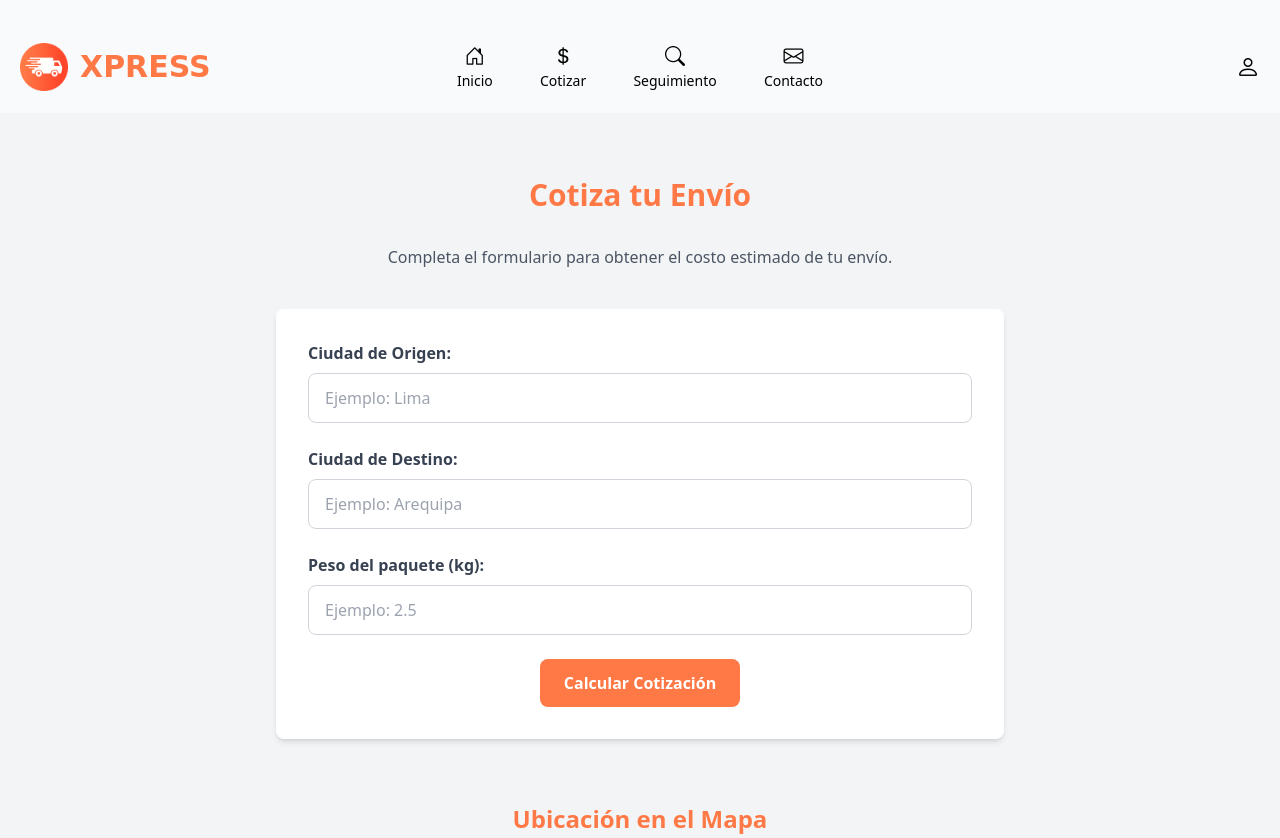
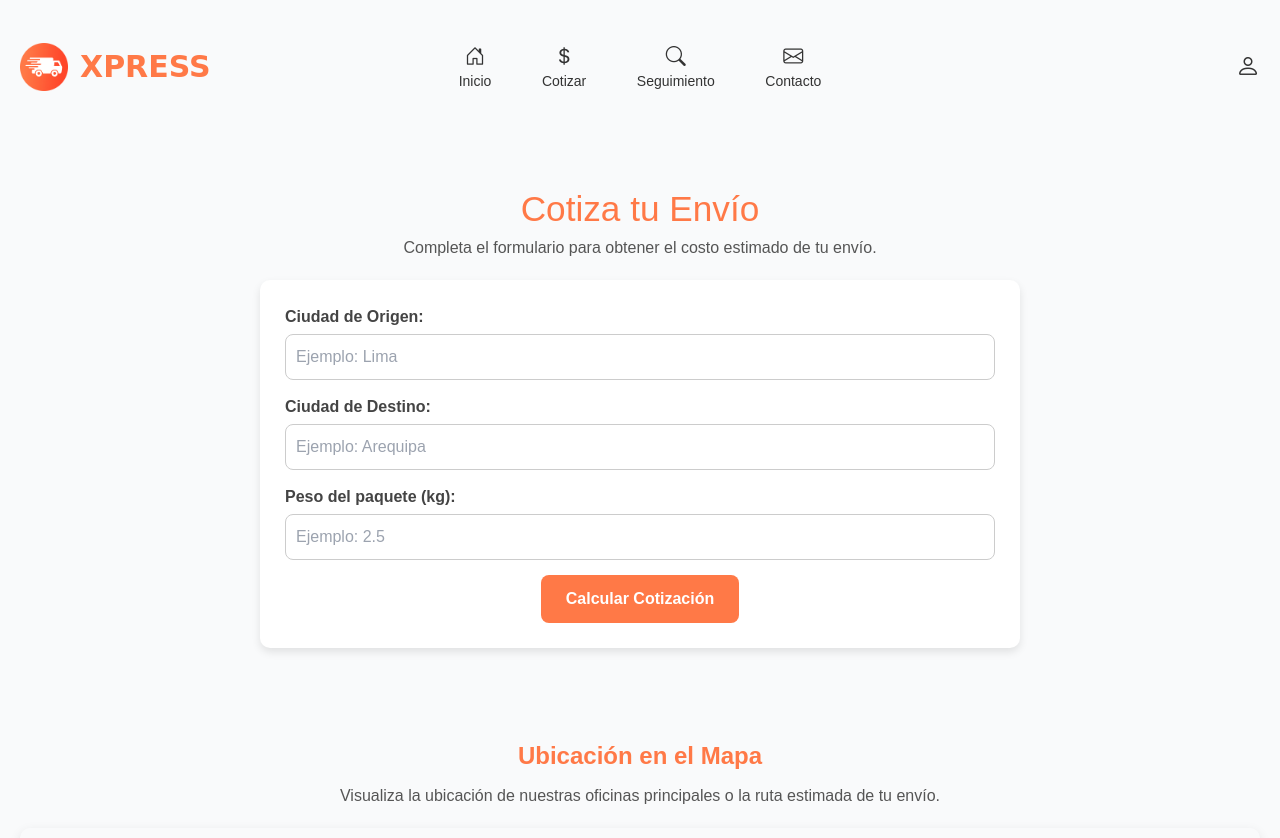
Before and after one commit to Xpress-Herramientas-de-Desarrollo/Paquetes-Xpress1, a PHP site: page /cotizar.php in a window 1280 px wide. Shown: the top 838 px of the page. Run offline with PHP 8.4, Linux system fonts and the light colour scheme; some libraries are stand-ins or nearby versions; some web fonts are replaced; grey boxes are pictures that could not be loaded.

Commit message:
Aplicando estilos a cotizar

```diff
--- a/assets/css/estilos.css
+++ b/assets/css/estilos.css
@@ -0,0 +1,131 @@
+/* ======= ESTILOS GENERALES ======= */
+body {
+    font-family: Arial, Helvetica, sans-serif;
+    margin: 0;
+    background: #f9f9f9;
+    color: #333;
+}
+
+h1, h2 {
+    margin-bottom: 15px;
+}
+
+.contenedor {
+    max-width: 800px;
+    margin: auto;
+    padding: 20px;
+}
+
+.seccion-principal {
+    padding: 50px 20px;
+}
+
+.titulo-principal {
+    text-align: center;
+    font-size: 2.2rem;
+    color: #ff7947;
+}
+
+.titulo-secundario {
+    text-align: center;
+    font-size: 1.6rem;
+    color: #ff7947;
+}
+
+.descripcion-seccion {
+    text-align: center;
+    margin-bottom: 20px;
+    color: #666;
+}
+
+.formulario {
+    background: #fff;
+    padding: 25px;
+    border-radius: 10px;
+    box-shadow: 0 4px 8px rgba(0,0,0,0.1);
+}
+
+.campo {
+    margin-bottom: 15px;
+}
+
+.campo label {
+    display: block;
+    margin-bottom: 5px;
+    font-weight: bold;
+    color: #444;
+}
+
+.campo input {
+    width: 100%;
+    padding: 10px;
+    border: 1px solid #ccc;
+    border-radius: 8px;
+}
+
+.acciones {
+    text-align: center;
+}
+
+.btn-primario {
+    background: #ff7947;
+    color: #fff;
+    border: none;
+    padding: 12px 25px;
+    border-radius: 8px;
+    font-weight: bold;
+    cursor: pointer;
+    transition: background 0.3s;
+}
+
+.btn-primario:hover {
+    background: #e66735;
+}
+
+.resultado {
+    margin-top: 20px;
+}
+
+.alerta-exito {
+    background: #e6f9ed;
+    border: 1px solid #28a745;
+    padding: 15px;
+    border-radius: 8px;
+    color: #155724;
+}
+
+.alerta-exito span {
+    font-weight: bold;
+}
+
+.precio-final {
+    margin-top: 10px;
+    font-size: 1.2rem;
+    font-weight: bold;
+    color: #28a745;
+}
+
+.mapa-seccion {
+    margin-top: 50px;
+    text-align: center;
+}
+
+.titulo-secundario {
+    font-size: 24px;
+    font-weight: bold;
+    color: #ff7947;
+    margin-bottom: 10px;
+}
+
+.descripcion-seccion {
+    color: #555;
+    margin-bottom: 20px;
+}
+
+.mapa {
+    width: 100%;
+    height: 500px; /* Ajusta el alto del mapa */
+    border-radius: 10px;
+    overflow: hidden;
+    box-shadow: 0 4px 12px rgba(0,0,0,0.1);
+}
--- a/cotizar.php
+++ b/cotizar.php
@@ -1,84 +1,66 @@
 <?php include("includes/head.php"); ?>
 <?php include("includes/header.php"); ?>
 
-<main class="py-16 bg-gray-100">
-    <div class="max-w-screen-md mx-auto px-5">
-        <h1 class="text-3xl font-bold text-center mb-8 text-[#ff7947]">Cotiza tu Envío</h1>
-        <p class="text-center text-gray-600 mb-10">
+<main class="seccion-principal">
+    <div class="contenedor">
+        <h1 class="titulo-principal">Cotiza tu Envío</h1>
+        <p class="descripcion-seccion">
             Completa el formulario para obtener el costo estimado de tu envío.
         </p>
 
-        <!-- Formulario de cotización -->
-        <form action="cotizar.php" method="POST" class="bg-white p-8 rounded-lg shadow-md">
-            <div class="mb-6">
-                <label for="origen" class="block mb-2 font-semibold text-gray-700">Ciudad de Origen:</label>
-                <input type="text" id="origen" name="origen" required
-                       class="w-full border border-gray-300 rounded-lg px-4 py-3 focus:outline-none focus:ring-2 focus:ring-[#ff7947]"
-                       placeholder="Ejemplo: Lima">
+        <form action="cotizar.php" method="POST" class="formulario">
+            <div class="campo">
+                <label for="origen">Ciudad de Origen:</label>
+                <input type="text" id="origen" name="origen" required placeholder="Ejemplo: Lima">
             </div>
 
-            <div class="mb-6">
-                <label for="destino" class="block mb-2 font-semibold text-gray-700">Ciudad de Destino:</label>
-                <input type="text" id="destino" name="destino" required
-                       class="w-full border border-gray-300 rounded-lg px-4 py-3 focus:outline-none focus:ring-2 focus:ring-[#ff7947]"
-                       placeholder="Ejemplo: Arequipa">
+            <div class="campo">
+                <label for="destino">Ciudad de Destino:</label>
+                <input type="text" id="destino" name="destino" required placeholder="Ejemplo: Arequipa">
             </div>
 
-            <div class="mb-6">
-                <label for="peso" class="block mb-2 font-semibold text-gray-700">Peso del paquete (kg):</label>
-                <input type="number" id="peso" name="peso" required min="0.1" step="0.1"
-                       class="w-full border border-gray-300 rounded-lg px-4 py-3 focus:outline-none focus:ring-2 focus:ring-[#ff7947]"
-                       placeholder="Ejemplo: 2.5">
+            <div class="campo">
+                <label for="peso">Peso del paquete (kg):</label>
+                <input type="number" id="peso" name="peso" required min="0.1" step="0.1" placeholder="Ejemplo: 2.5">
             </div>
 
-            <div class="text-center">
-                <button type="submit"
-                        class="bg-[#ff7947] text-white px-6 py-3 rounded-lg font-semibold hover:bg-orange-600 transition">
-                    Calcular Cotización
-                </button>
+            <div class="acciones">
+                <button type="submit" class="btn-primario">Calcular Cotización</button>
             </div>
         </form>
 
-        <!-- Resultado de la cotización -->
-        <div class="mt-10">
+        <div class="resultado">
             <?php
             if ($_SERVER["REQUEST_METHOD"] == "POST") {
                 $origen = trim($_POST['origen']);
                 $destino = trim($_POST['destino']);
                 $peso = floatval($_POST['peso']);
 
-                // 🔹 Ejemplo de cálculo: tarifa base 10 + (peso * 2.5)
                 $tarifa = 10 + ($peso * 2.5);
 
                 echo "
-                <div class='bg-green-100 border border-green-400 text-green-700 px-6 py-4 rounded relative'>
-                    <strong class='font-bold'>Cotización Generada:</strong>
-                    <p class='mt-2'>Origen: <span class='font-semibold'>$origen</span></p>
-                    <p>Destino: <span class='font-semibold'>$destino</span></p>
-                    <p>Peso: <span class='font-semibold'>{$peso} kg</span></p>
-                    <p class='mt-2 text-lg font-bold'>Total estimado: S/. $tarifa</p>
+                <div class='alerta-exito'>
+                    <strong>Cotización Generada:</strong>
+                    <p>Origen: <span>$origen</span></p>
+                    <p>Destino: <span>$destino</span></p>
+                    <p>Peso: <span>{$peso} kg</span></p>
+                    <p class='precio-final'>Total estimado: S/. $tarifa</p>
                 </div>
                 ";
             }
             ?>
         </div>
+    </div>
 
-        <!-- Sección de mapa -->
-        <div class="mt-16">
-            <h2 class="text-2xl font-bold text-center mb-6 text-[#ff7947]">Ubicación en el Mapa</h2>
-            <p class="text-center text-gray-600 mb-6">
+        <div class="mapa-seccion">
+            <h2 class="titulo-secundario">Ubicación en el Mapa</h2>
+            <p class="descripcion-seccion">
                 Visualiza la ubicación de nuestras oficinas principales o la ruta estimada de tu envío.
             </p>
-            <div class="w-full h-[400px] rounded-lg overflow-hidden shadow-lg">
-                <!-- Google Maps -->
-                <iframe
-                    src="https://www.google.com/maps/embed?pb=!1m18!1m12!1m3!1d3901.610883448046!2d-77.042793!3d-12.046374!2m3!1f0!2f0!3f0!3m2!1i1024!2i768!4f13.1!3m3!1m2!1s0x9105c8cd3fbbef8d%3A0x61fcb1abf5a64f5a!2sPlaza%20Mayor%20de%20Lima!5e0!3m2!1ses-419!2spe!4v1694710022223!5m2!1ses-419!2spe"
-                    width="100%" height="100%" style="border:0;" allowfullscreen="" loading="lazy"
-                    referrerpolicy="no-referrer-when-downgrade">
-                </iframe>
+            <div class="mapa">
+                <iframe src="https://www.google.com/maps/d/u/0/embed?mid=16V2IwWpGtj0LNSjEOJ_I-LAaUiW0glQ&ehbc=2E312F" width="100%" height="480"></iframe>
             </div>
         </div>
-    </div>
 </main>
 
 <?php include("includes/footer.php"); ?>
--- a/includes/head.php
+++ b/includes/head.php
@@ -11,6 +11,7 @@
     <script src="https://cdn.tailwindcss.com"></script>
     <link rel="stylesheet" href="https://cdn.jsdelivr.net/npm/bootstrap-icons@1.11.0/font/bootstrap-icons.css">
     <link href="https://fonts.googleapis.com/css2?family=Bungee+Inline&display=swap" rel="stylesheet">
-    <link rel="stylesheet" href="assets/css/style.css">
+    <link rel="stylesheet" href="assets/css/estilos.css">
+
 </head>
 <body class="bg-gray-50">
```
